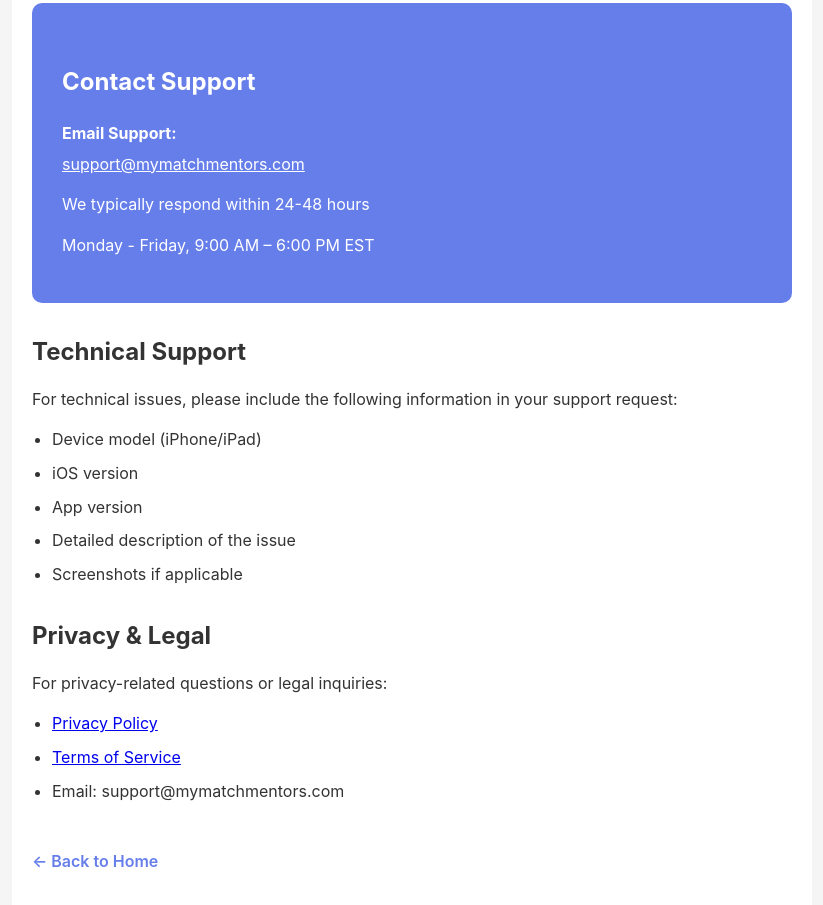
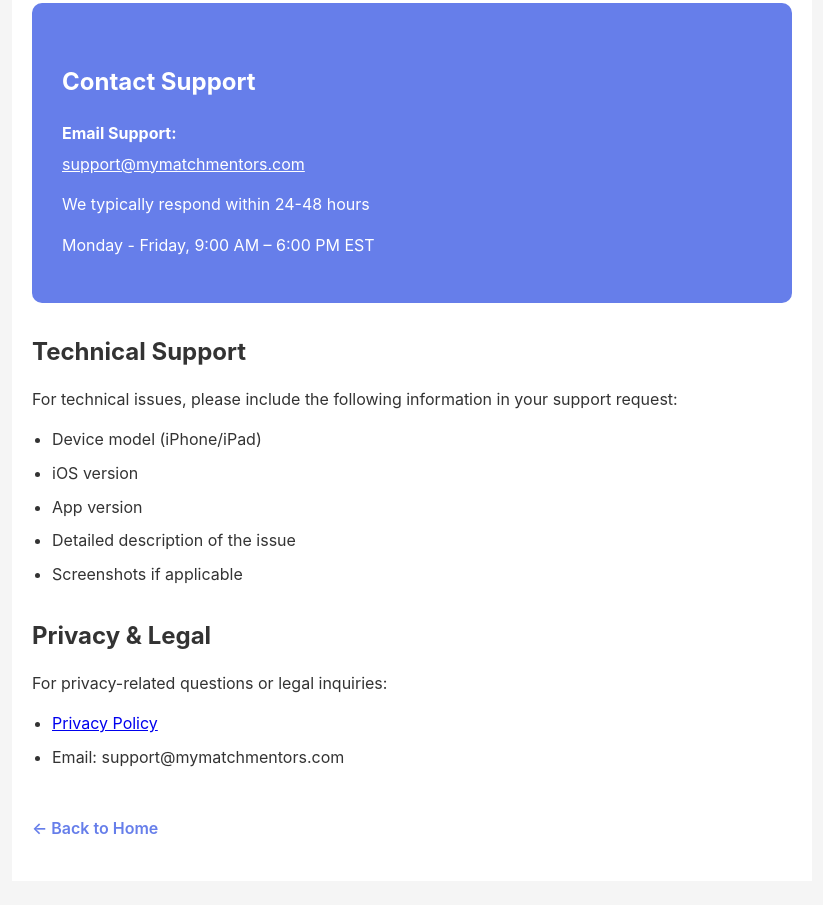
Before and after one commit to Michael5477/mymatchmentors.com, a plain HTML site: page support.html in a window 1280 px wide. Shown: the part 1654-2559 px from the top of the page, without its empty margins (228-1051 px from the left). After the commit the page ends 2535 px from the top, so only its background shows below. Drawn offline with Linux system fonts and the light colour scheme.

Commit message:
Update support.html

```diff
--- a/support.html
+++ b/support.html
@@ -175,7 +175,6 @@
         <p>For privacy-related questions or legal inquiries:</p>
         <ul>
             <li><a href="/privacy.html">Privacy Policy</a></li>
-            <li><a href="/terms.html">Terms of Service</a></li>
             <li>Email: support@mymatchmentors.com</li>
         </ul>
 
```
